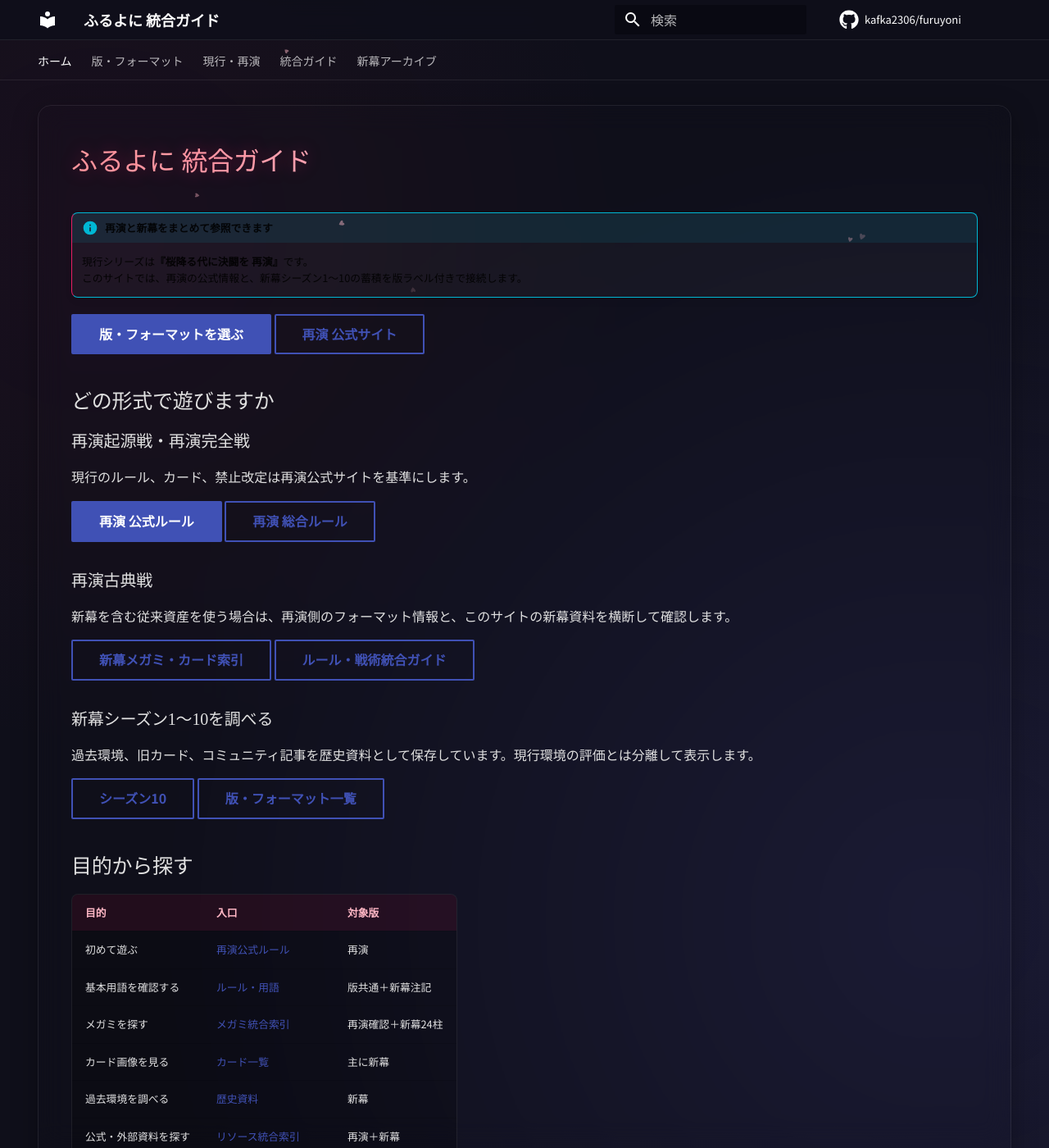
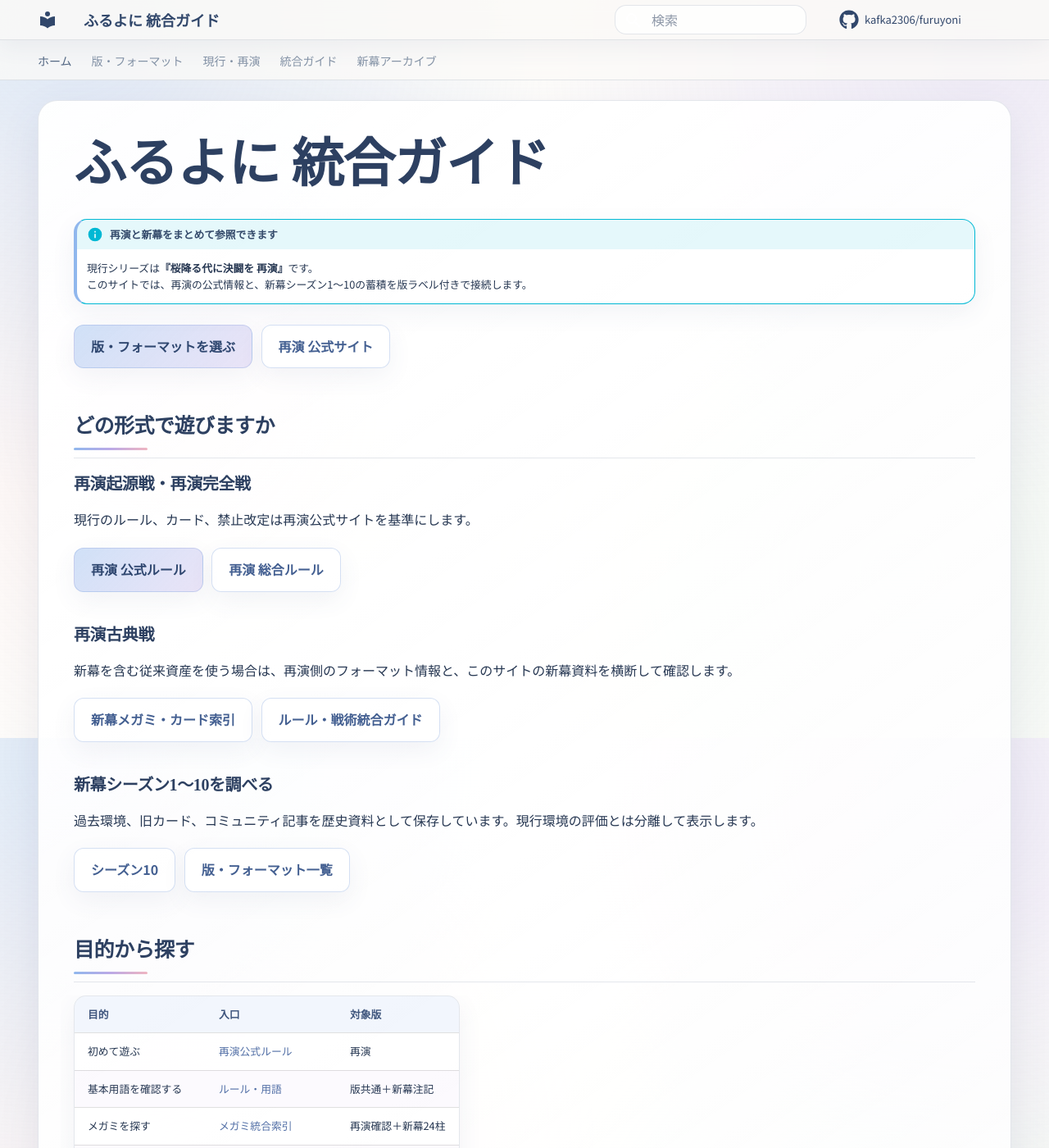
Before and after one commit to KAFKA2306/furuyoni, an MkDocs documentation site: the page built from docs/index.md, in a window 1280 px wide and 1400 px high. Shown: the whole window at 82% size. Built offline with MkDocs 1.6.1 and Material for MkDocs 9.7.7, drawn with Linux system fonts in a browser that asks for light colours; comment, search, counter and statistics services are not loaded.

Commit message:
style: apply the shared pastel watercolor MkDocs shell

```diff
--- a/docs/assets/furuyoni_style.css
+++ b/docs/assets/furuyoni_style.css
@@ -1,214 +1,267 @@
-/* Furuyoni Immersive Theme */
-:root {
-  --sakura-pink: #ffb7c5;
-  --sakura-deep: #e91e63;
-  --night-sky: #0f0f1a;
-  --night-sky-light: #1a1a2e;
-  --star-gold: #ffd700;
-  --text-glow: rgba(255, 183, 197, 0.6);
-  --glass-bg: rgba(20, 20, 35, 0.6);
-  --glass-border: rgba(255, 255, 255, 0.08);
-  --glass-blur: 16px;
-  --font-mincho: 'Shippori Mincho', serif;
+:root,
+[data-md-color-scheme="default"] {
+  --kafka-pastel-build: 20260723;
+  --canvas: #fbfaf7;
+  --paper: rgba(255, 255, 255, 0.8);
+  --paper-strong: rgba(255, 255, 255, 0.96);
+  --ink: #263752;
+  --muted: #6d788b;
+  --quiet: #8a93a3;
+  --line: rgba(89, 105, 136, 0.16);
+  --line-strong: rgba(89, 105, 136, 0.27);
+  --blue: #90b7ed;
+  --blue-strong: #5f86cf;
+  --lavender: #bba9e6;
+  --rose: #efb5c1;
+  --mint: #b9dcc9;
+  --apricot: #f2cfaa;
+  --shadow: 0 18px 48px rgba(77, 91, 124, 0.1);
+  --shadow-soft: 0 10px 30px rgba(77, 91, 124, 0.07);
+  --font-mincho: "Shippori Mincho", "Yu Mincho", "Hiragino Mincho ProN", serif;
+
+  --md-primary-fg-color: #718fc8;
+  --md-primary-fg-color--light: #9dbbe6;
+  --md-primary-fg-color--dark: #526fa6;
+  --md-accent-fg-color: #a3627a;
+  --md-default-bg-color: #fbfaf7;
+  --md-default-fg-color: #263752;
+  --md-default-fg-color--light: #6d788b;
+  --md-default-fg-color--lighter: #9aa3b2;
+  --md-default-fg-color--lightest: rgba(89, 105, 136, 0.12);
+  --md-code-bg-color: rgba(185, 220, 201, 0.2);
+  --md-code-fg-color: #3f6652;
+  --md-typeset-a-color: #526fa6;
 }
 
-/* Base Override */
+html { scroll-behavior: smooth; }
 body {
-  background-color: var(--night-sky);
-  background-image:
-    radial-gradient(circle at 10% 20%, rgba(233, 30, 99, 0.05) 0%, transparent 40%),
-    radial-gradient(circle at 90% 80%, rgba(29, 29, 58, 0.8) 0%, transparent 60%);
-  color: #e0e0e0;
+  color: var(--ink);
+  background:
+    radial-gradient(circle at 7% 3%, rgba(144, 183, 237, 0.28), transparent 29rem),
+    radial-gradient(circle at 93% 8%, rgba(187, 169, 230, 0.22), transparent 27rem),
+    radial-gradient(circle at 18% 55%, rgba(239, 181, 193, 0.15), transparent 25rem),
+    radial-gradient(circle at 86% 78%, rgba(185, 220, 201, 0.19), transparent 27rem),
+    linear-gradient(rgba(255, 255, 255, 0.42), rgba(255, 255, 255, 0.42)),
+    var(--canvas);
+  background-attachment: fixed;
+}
+body::before {
+  content: "";
+  position: fixed;
+  inset: 0;
+  z-index: -1;
+  pointer-events: none;
+  opacity: 0.22;
+  background-image: repeating-linear-gradient(0deg, rgba(53, 67, 94, 0.025) 0 1px, transparent 1px 4px);
+  mix-blend-mode: multiply;
 }
 
-/* Typography */
-h1, h2, h3 {
+.md-header {
+  color: #31476b;
+  background: rgba(251, 250, 247, 0.86) !important;
+  border-bottom: 1px solid var(--line);
+  box-shadow: 0 8px 28px rgba(77, 91, 124, 0.07);
+  backdrop-filter: blur(18px);
+}
+.md-header__button,
+.md-header__title,
+.md-search__icon { color: #31476b; }
+.md-search__form {
+  border: 1px solid var(--line);
+  border-radius: 14px;
+  background: rgba(255, 255, 255, 0.72);
+}
+.md-search__input { color: var(--ink); }
+.md-search__input::placeholder { color: #8d97a7; }
+.md-tabs {
+  color: #526783;
+  background: rgba(251, 250, 247, 0.76) !important;
+  border-bottom: 1px solid var(--line);
+  backdrop-filter: blur(14px);
+}
+.md-tabs__link--active,
+.md-tabs__link:hover { color: var(--blue-strong); }
+
+.md-main__inner { margin-top: 1.2rem; }
+.md-content__inner {
+  margin-bottom: 2.5rem;
+  padding: 2rem 2.15rem 2.5rem;
+  border: 1px solid var(--line);
+  border-radius: 24px;
+  background: linear-gradient(145deg, var(--paper-strong), var(--paper));
+  box-shadow: var(--shadow);
+}
+.md-content__inner::before { display: none; }
+.md-typeset { color: var(--ink); }
+.md-typeset h1,
+.md-typeset h2,
+.md-typeset h3,
+.md-typeset h4 {
+  color: #2d4061;
   font-family: var(--font-mincho);
-  letter-spacing: 0.05em;
+  font-weight: 700;
+  letter-spacing: -0.02em;
+}
+.md-typeset h1 {
+  margin-bottom: 1.4rem;
+  font-size: clamp(2rem, 5vw, 3.2rem);
+  line-height: 1.18;
+}
+.md-typeset h2 {
+  margin-top: 2.4rem;
+  padding-bottom: 0.45rem;
+  border-bottom: 1px solid var(--line);
+}
+.md-typeset h2::after {
+  content: "";
+  display: block;
+  width: 4.5rem;
+  height: 3px;
+  margin-top: 0.45rem;
+  border-radius: 999px;
+  background: linear-gradient(90deg, var(--blue), var(--lavender), var(--rose));
+}
+.md-typeset a { text-decoration-thickness: 0.08em; text-underline-offset: 0.15em; }
+.md-typeset a:hover { color: #9a5871; }
+.md-typeset hr { border-color: var(--line); }
+.md-typeset blockquote {
+  border-left: 4px solid var(--lavender);
+  border-radius: 0 14px 14px 0;
+  background: rgba(246, 239, 252, 0.56);
+}
+.md-typeset code {
+  border: 1px solid rgba(49, 121, 94, 0.12);
+  border-radius: 6px;
+}
+.md-typeset pre > code { border: 0; }
+
+.md-sidebar__scrollwrap { background: transparent; }
+.md-nav__title { color: #344a6b; background: transparent; }
+.md-nav__link { border-radius: 8px; }
+.md-nav__link:hover { color: var(--blue-strong); background: rgba(144, 183, 237, 0.08); }
+.md-nav__item .md-nav__link--active {
+  color: #9a5871 !important;
+  font-weight: 800;
+  background: rgba(239, 181, 193, 0.16);
+}
+.md-nav__item--section > .md-nav__link { color: #344a6b; font-weight: 800; }
+.md-nav--primary .md-nav__title[for="__drawer"] { color: #31476b; background: #fbfaf7; }
+.md-sidebar--secondary .md-nav__link--active { color: var(--blue-strong) !important; background: transparent; }
+
+.md-typeset .md-button {
+  margin: 0.25rem 0.35rem 0.25rem 0;
+  padding: 0.65rem 1rem;
+  border: 1px solid rgba(95, 134, 207, 0.26);
+  border-radius: 12px;
+  color: #435f91;
+  background: rgba(255, 255, 255, 0.68);
+  box-shadow: var(--shadow-soft);
+}
+.md-typeset .md-button:hover {
+  transform: translateY(-1px);
+  border-color: rgba(95, 134, 207, 0.44);
+  color: #314b79;
+  background: rgba(240, 245, 253, 0.94);
+}
+.md-typeset .md-button--primary {
+  border-color: rgba(95, 134, 207, 0.24);
+  color: #2f4770;
+  background: linear-gradient(135deg, rgba(144, 183, 237, 0.42), rgba(187, 169, 230, 0.32));
 }
 
-h1 {
-  text-shadow: 0 0 20px rgba(233, 30, 99, 0.4);
-  background: linear-gradient(to right, #ff9a9e 0%, #fecfef 99%, #fecfef 100%);
-  -webkit-background-clip: text;
-  -webkit-text-fill-color: transparent;
+.md-typeset table:not([class]) {
+  overflow: hidden;
+  border: 1px solid var(--line);
+  border-radius: 15px;
+  background: rgba(255, 255, 255, 0.58);
+  box-shadow: var(--shadow-soft);
 }
+.md-typeset table:not([class]) th {
+  color: #40577e;
+  background: rgba(144, 183, 237, 0.12);
+}
+.md-typeset table:not([class]) tr:nth-child(even) { background: rgba(246, 239, 252, 0.3); }
+.md-typeset table:not([class]) tr:hover { background: rgba(185, 220, 201, 0.18); }
 
-/* Glassmorphism Containers */
-.md-content__inner {
-  background: transparent;
-}
-
-article {
-  background: var(--glass-bg);
-  backdrop-filter: blur(var(--glass-blur));
-  -webkit-backdrop-filter: blur(var(--glass-blur));
-  border: 1px solid var(--glass-border);
-  border-radius: 16px;
-  padding: 2rem !important;
-  box-shadow: 0 8px 32px 0 rgba(0, 0, 0, 0.3);
-}
-
-/* Navbar */
-.md-header {
-  background-color: rgba(15, 15, 26, 0.85) !important;
-  backdrop-filter: blur(10px);
-  border-bottom: 1px solid var(--glass-border);
-}
-
-.md-tabs {
-  background-color: transparent !important;
-  border-bottom: 1px solid var(--glass-border);
-}
-
-/* Sidebar */
-.md-sidebar__scrollwrap {
-  background: transparent;
-}
-
-.md-nav__item .md-nav__link--active {
-  color: var(--sakura-pink) !important;
-  font-weight: bold;
-  text-shadow: 0 0 8px var(--sakura-deep);
-}
-
-/* Tables */
-.md-typeset table:not([class]) {
-  background: rgba(0, 0, 0, 0.2);
-  border-radius: 8px;
-  overflow: hidden;
-  border: 1px solid var(--glass-border);
-}
-
-.md-typeset table:not([class]) th {
-  background: rgba(233, 30, 99, 0.1);
-  color: var(--sakura-pink);
-}
-
-/* Admonitions */
 .md-typeset .admonition,
 .md-typeset details {
-  background: rgba(255, 255, 255, 0.03);
-  border: 1px solid var(--glass-border);
-  border-radius: 8px;
+  overflow: hidden;
+  border: 1px solid var(--line);
+  border-radius: 16px;
+  background: rgba(255, 255, 255, 0.66);
+  box-shadow: var(--shadow-soft);
 }
+.md-typeset .admonition-title,
+.md-typeset summary {
+  color: #344a6b;
+  background: rgba(144, 183, 237, 0.1);
+}
+.md-typeset .admonition.info,
+.md-typeset .admonition.note { border-left: 4px solid var(--blue); }
+.md-typeset .admonition.warning { border-left: 4px solid var(--apricot); }
+.md-typeset .admonition.danger { border-left: 4px solid var(--rose); }
 
-.md-typeset .admonition.note,
-.md-typeset .admonition.info {
-  border-left-color: var(--sakura-deep);
-}
-
-/* Legacy edition notice */
 .legacy-version-banner {
   display: grid;
   grid-template-columns: auto 1fr auto auto;
   align-items: center;
   gap: 0.6rem 1rem;
   margin: 0 0 1.25rem;
-  padding: 0.85rem 1rem;
-  border: 1px solid rgba(255, 183, 197, 0.45);
-  border-left: 4px solid var(--sakura-deep);
-  border-radius: 10px;
-  background: rgba(233, 30, 99, 0.09);
+  padding: 0.95rem 1.05rem;
+  border: 1px solid rgba(180, 93, 112, 0.22);
+  border-left: 5px solid var(--rose);
+  border-radius: 15px;
+  color: var(--ink);
+  background: linear-gradient(135deg, rgba(252, 241, 244, 0.82), rgba(255, 255, 255, 0.74));
+  box-shadow: var(--shadow-soft);
   font-size: 0.78rem;
-  line-height: 1.5;
+  line-height: 1.55;
+}
+.legacy-version-banner strong { color: #9a5871; white-space: nowrap; }
+.legacy-version-banner a { white-space: nowrap; font-weight: 800; }
+
+.md-footer {
+  color: var(--muted);
+  background: rgba(255, 255, 255, 0.34) !important;
+  border-top: 1px solid var(--line);
+}
+.md-footer-meta { background: rgba(238, 241, 247, 0.62) !important; }
+
+.md-typeset a:focus-visible,
+.md-nav__link:focus-visible,
+.md-search__input:focus-visible,
+.md-button:focus-visible {
+  outline: 3px solid rgba(95, 134, 207, 0.42);
+  outline-offset: 3px;
+  border-radius: 6px;
 }
 
-.legacy-version-banner strong {
-  color: var(--sakura-pink);
-  white-space: nowrap;
-}
+::-webkit-scrollbar { width: 9px; height: 9px; }
+::-webkit-scrollbar-track { background: #f1f0ef; }
+::-webkit-scrollbar-thumb { border: 2px solid #f1f0ef; border-radius: 999px; background: #b5bfd0; }
+::-webkit-scrollbar-thumb:hover { background: #8fa4c8; }
 
-.legacy-version-banner a {
-  white-space: nowrap;
-  font-weight: 700;
-}
-
-/* Keyboard access */
-.md-typeset a:focus-visible,
-.md-nav__link:focus-visible,
-.md-search__input:focus-visible {
-  outline: 3px solid var(--star-gold);
-  outline-offset: 3px;
-  border-radius: 3px;
-}
-
-/* Footer */
-footer {
-  background: transparent !important;
-  border-top: 1px solid var(--glass-border);
-}
-
-/* Scrollbar */
-::-webkit-scrollbar {
-  width: 8px;
-  height: 8px;
-}
-
-::-webkit-scrollbar-track {
-  background: var(--night-sky);
-}
-
-::-webkit-scrollbar-thumb {
-  background: #555;
-  border-radius: 4px;
-}
-
-::-webkit-scrollbar-thumb:hover {
-  background: var(--sakura-deep);
-}
-
-/* Canvas for Sakura */
-#sakura-canvas {
-  position: fixed;
-  top: 0;
-  left: 0;
-  width: 100%;
-  height: 100%;
-  pointer-events: none;
-  z-index: 9999;
-}
+#sakura-canvas { display: none !important; }
 
 @media screen and (max-width: 768px) {
-  article {
-    padding: 1rem !important;
-    border-radius: 10px;
-    backdrop-filter: none;
-    -webkit-backdrop-filter: none;
-  }
-
-  h1, h2, h3 {
-    letter-spacing: 0.02em;
-  }
-
-  .legacy-version-banner {
-    grid-template-columns: 1fr;
-    align-items: start;
-  }
-
-  #sakura-canvas {
-    display: none;
-  }
+  .md-main__inner { margin-top: 0.6rem; }
+  .md-content__inner { padding: 1.2rem 1rem 1.6rem; border-radius: 18px; }
+  .md-typeset h1 { font-size: 2rem; }
+  .legacy-version-banner { grid-template-columns: 1fr; align-items: start; }
 }
 
 @media (prefers-reduced-motion: reduce) {
-  #sakura-canvas {
-    display: none !important;
-  }
-
-  html {
-    scroll-behavior: auto !important;
+  html { scroll-behavior: auto !important; }
+  *, *::before, *::after {
+    transition-duration: 0.01ms !important;
+    animation-duration: 0.01ms !important;
+    animation-iteration-count: 1 !important;
   }
 }
 
 @media (forced-colors: active) {
-  h1 {
-    background: none;
-    -webkit-text-fill-color: currentColor;
-    text-shadow: none;
-  }
-
-  .legacy-version-banner {
-    border: 2px solid CanvasText;
-  }
+  .md-content__inner,
+  .legacy-version-banner,
+  .md-typeset .admonition,
+  .md-typeset details { border: 2px solid CanvasText; box-shadow: none; }
 }
```
